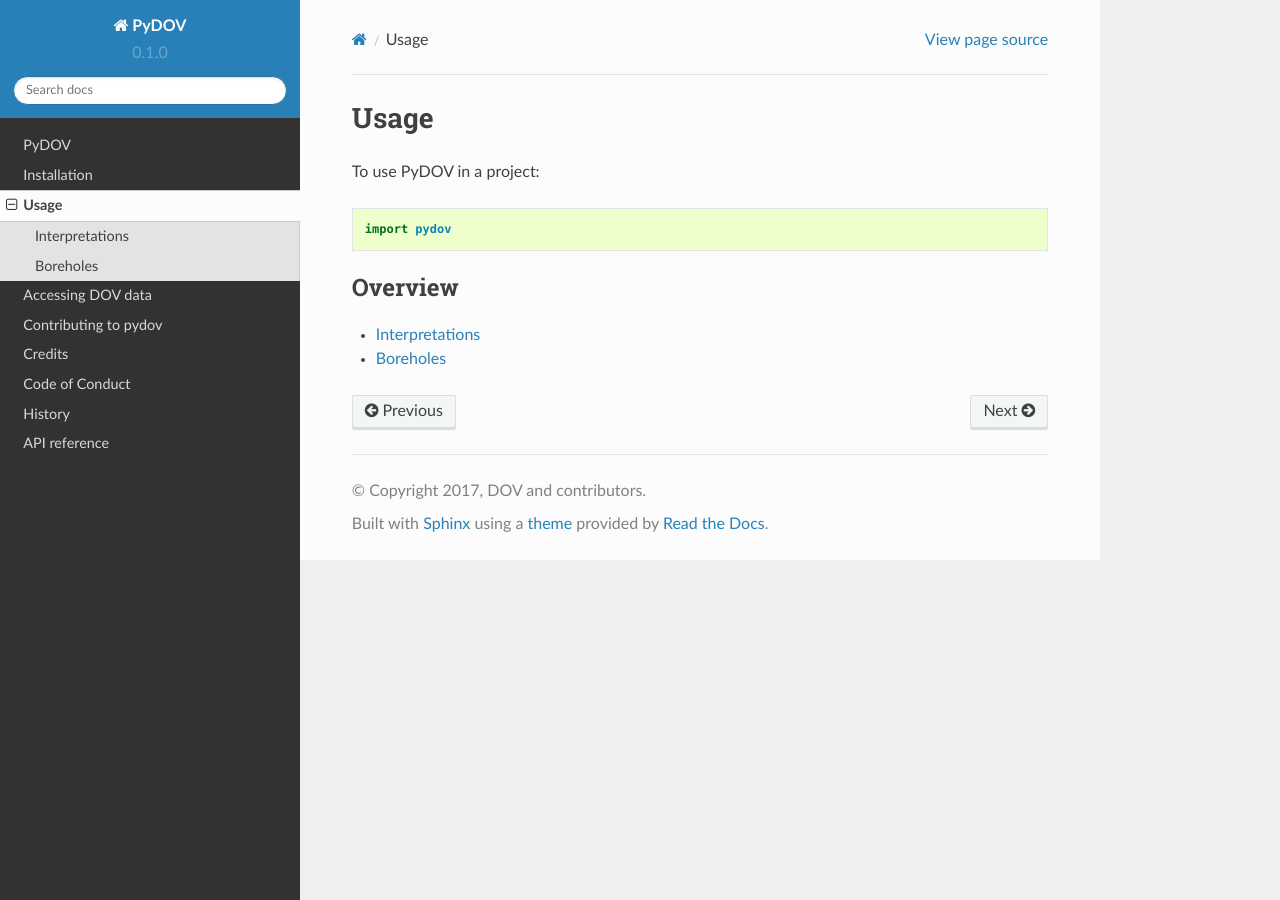
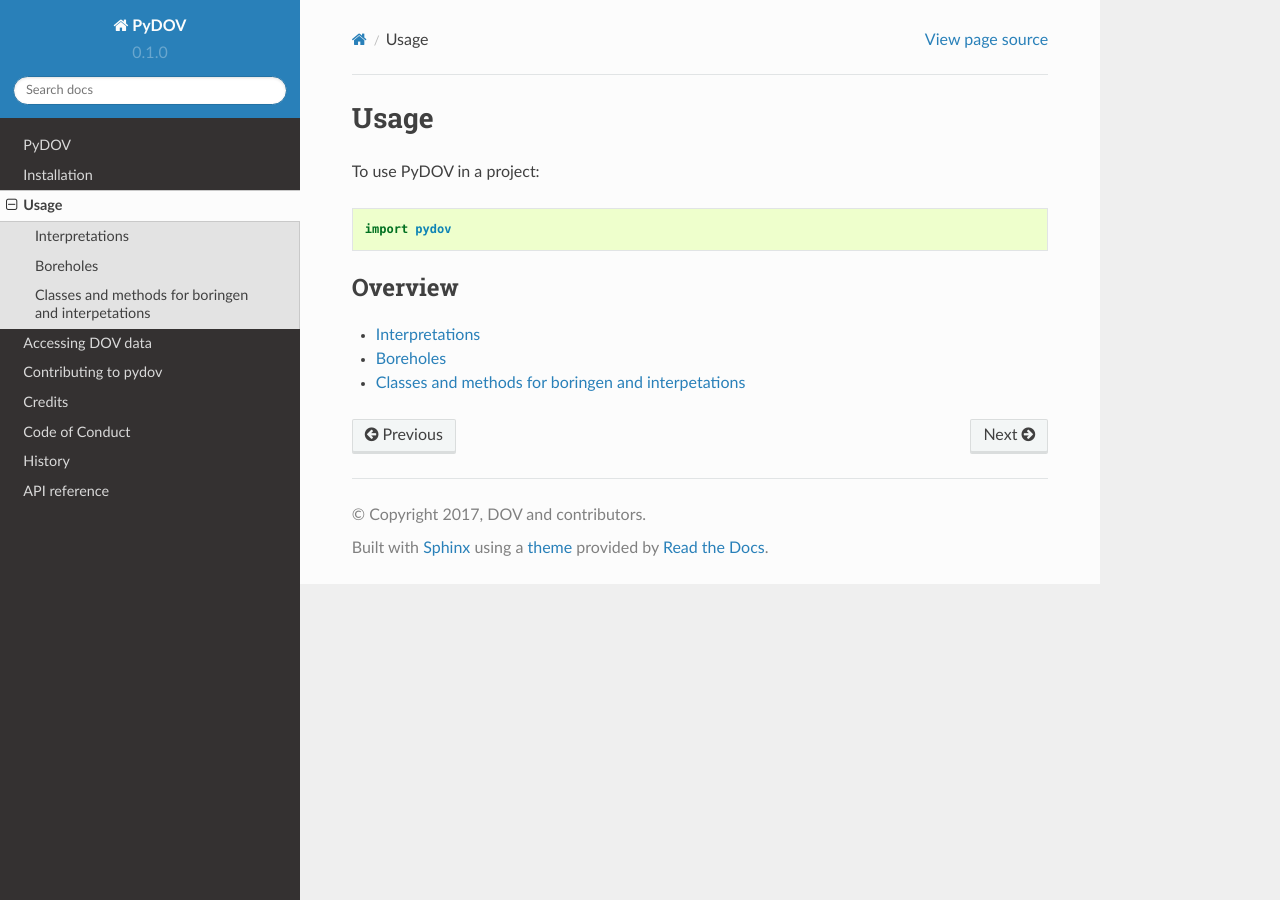
Before and after one commit to DOV-Vlaanderen/pydov, a Sphinx documentation site: the page built from docs/usage.rst, in a window 1280 px wide. Built offline with Sphinx 7.4.7 and the Read the Docs theme 2.0.0, drawn with Linux system fonts in a browser that asks for light colours; some of the changed lines change nothing that is shown.

Commit message:
start of discussion about classes and methods, how to structure etc

```diff
--- /dev/null
+++ b/docs/discussion_note_boringen_methods.rst
@@ -0,0 +1,58 @@
+Classes and methods for boringen and interpetations
+===================================================
+
+Possible schema:
+
+.. code-block:: python
+
+   class DovSearch(object)
+       def __init__(self, ):
+           """instantiate class for certain location
+           """
+           pass
+
+       def get_metadata(self, ):
+           """get metadata from wfs
+           """
+           pass
+
+       def get_data(self, ):
+           """get data from wfs and/or xml
+           """
+           pass
+
+
+   class DovBoringen(DovSearch):
+       def __init__(self, location):
+           """instantiate class for certain location
+
+           location can be anything from coordinates (with buffer), bbox
+           or polygon
+           """
+           self.location = location # add method to derive location from input
+           pass
+
+       def list_interpretations(self, ):
+           """check which intepretations are available
+           """
+
+       def get_interpretation(self, interpretation):
+           """get data from wfs and/or xml for a certain interpretation
+
+           Parameters
+           ----------
+           interpretation: string
+                the selected intepretation
+
+           """
+           self.ip = globals()[interpretation]()
+
+
+   class IpHydroStrat(DovSearch):
+       """class for interpretation of Hydrogeological Stratification
+       """
+       def __init__(self, ):
+           """instantiate
+
+           """
+           pass
--- a/docs/usage.rst
+++ b/docs/usage.rst
@@ -10,3 +10,4 @@
   :caption: Overview
 
   description_output_dataframes
+  discussion_note_boringen_methods
```
